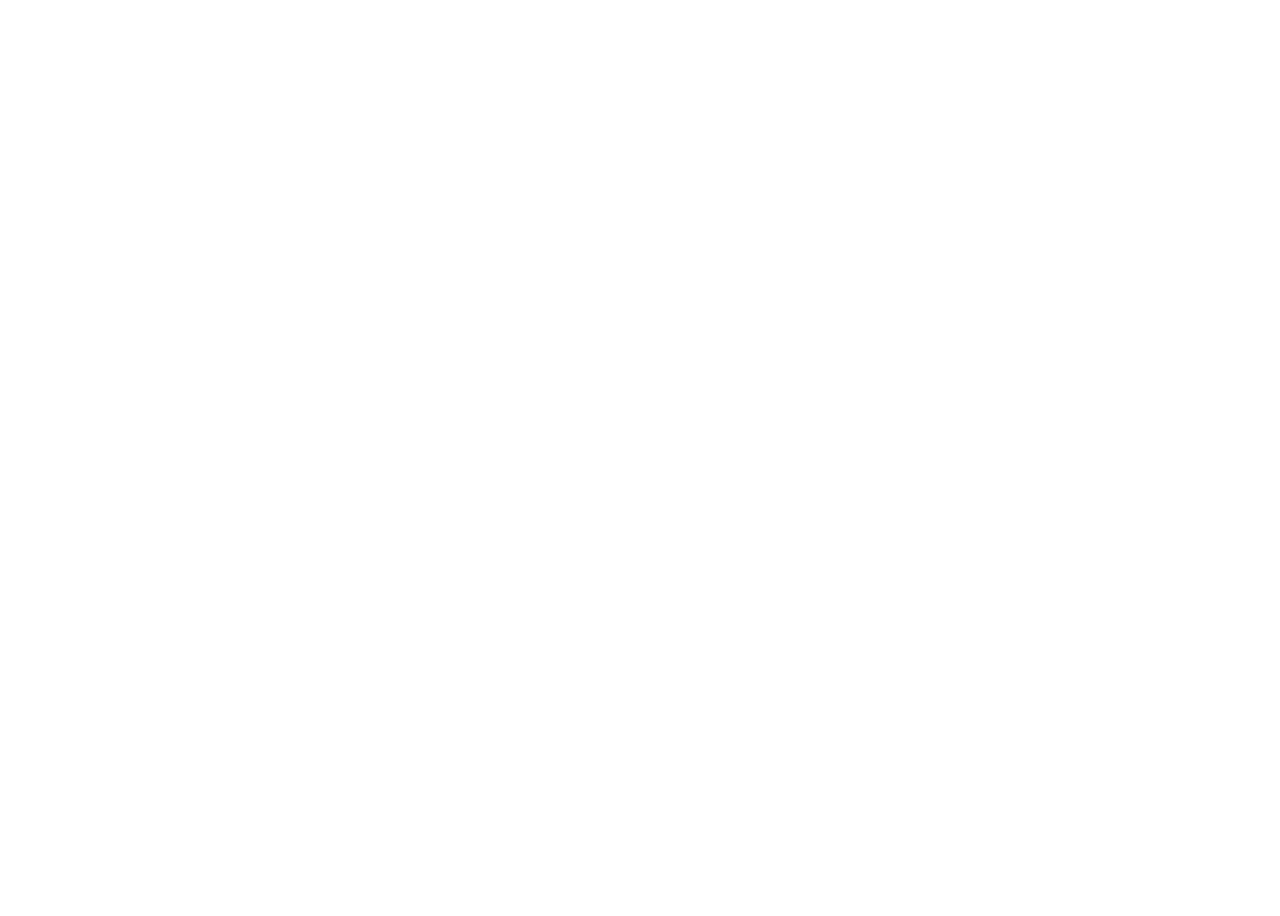
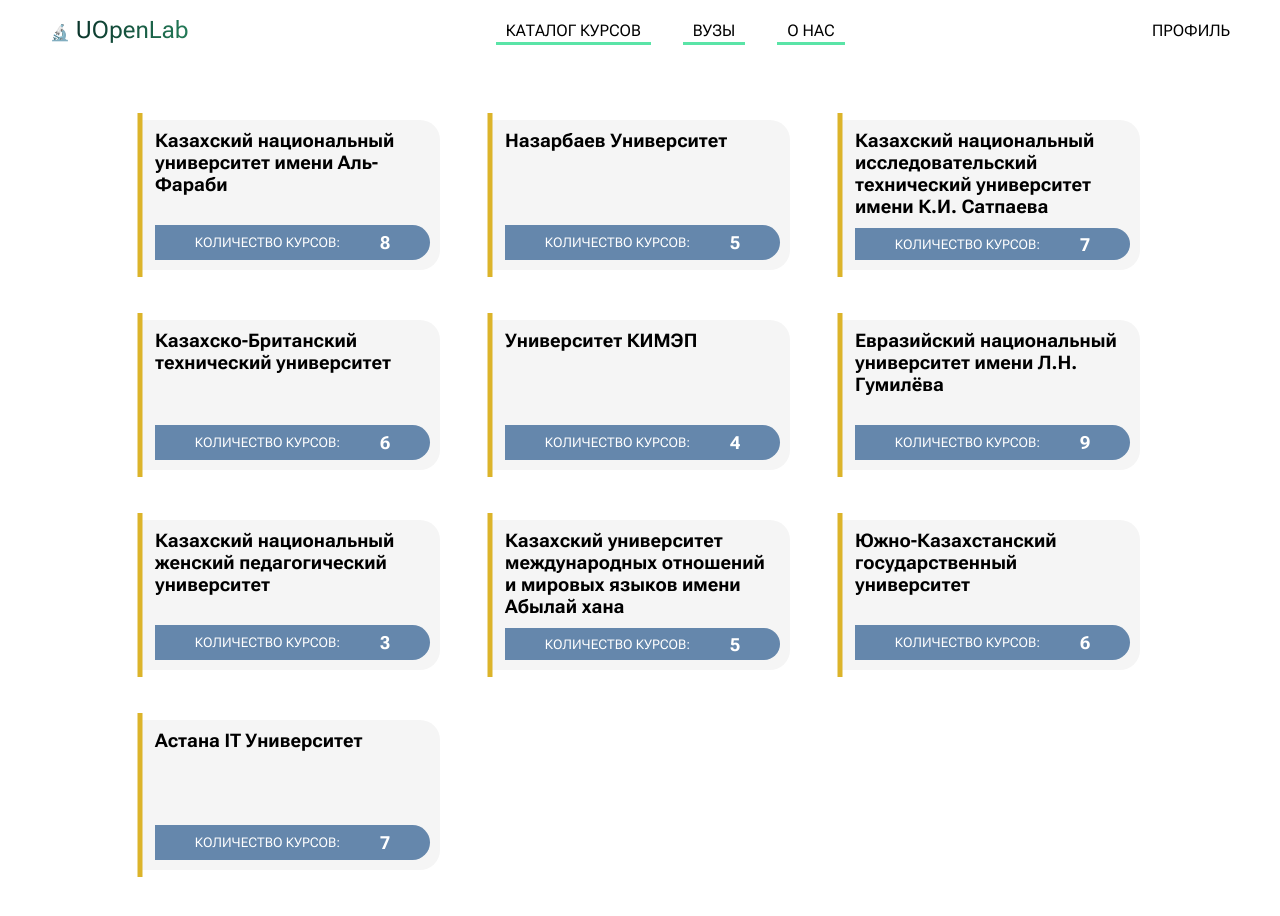
Before and after one commit to aQulionnn/massive-open-online-courses-ui, a React (Vite) app: page /universities in a window 1280 px wide. Before the commit this address had no page. Shown: the top 916 px of the page. Before the commit the page ends 800 px from the top, so only its background shows below. Built offline with nearby package versions, Linux system fonts and the light colour scheme.

Commit message:
feat: create universities page

```diff
--- a/src/App.tsx
+++ b/src/App.tsx
@@ -1,11 +1,13 @@
 import {BrowserRouter, Route, Routes} from "react-router-dom";
 import Home from "./pages/Home/Home.tsx";
+import Universities from "./pages/Universities/Universities.tsx";
 
 function App() {
     return (
         <BrowserRouter>
             <Routes>
                 <Route path="/" element={<Home />} />
+                <Route path="/universities" element={<Universities />} />
             </Routes>
         </BrowserRouter>
     )
--- a/src/components/Header/Header.module.css
+++ b/src/components/Header/Header.module.css
@@ -14,7 +14,9 @@
 
 .header-logo > * {
     font-size: 1.5rem;
-    color: #fff;
+    background: linear-gradient(90deg, #093028, #237a57);
+    background-clip: text;
+    color: transparent;
     text-decoration: none;
 }
 
--- a/src/components/Header/Header.tsx
+++ b/src/components/Header/Header.tsx
@@ -5,11 +5,12 @@
     return (
         <header className={style['header']}>
             <div className={style['header-logo']}>
-                <Link to="/">UOpenLab</Link>
+                🔬
+                <Link to="/"> UOpenLab</Link>
             </div>
             <nav className={style['nav']}>
                 <Link className={style['nav-item']} to="/">КАТАЛОГ КУРСОВ</Link>
-                <Link className={style['nav-item']} to="/">ВУЗЫ</Link>
+                <Link className={style['nav-item']} to="/universities">ВУЗЫ</Link>
                 <Link className={style['nav-item']} to="/">О НАС</Link>
             </nav>
             <div className={style['header-profile']}>
--- a/src/components/Hero/Hero.module.css
+++ b/src/components/Hero/Hero.module.css
@@ -38,6 +38,8 @@
     font-size: 3rem;
     color: #fff;
     word-wrap: break-word;
+
+    animation: fade-in 1s ease-out;
 }
 
 .hero-title span:nth-child(1) {
@@ -62,6 +64,7 @@
 
 .list-item {
     color: #000;
+    animation: fade-in 1.25s ease-out;
 }
 
 .hero-btn {
@@ -98,3 +101,14 @@
     transform: translate(50%, -50%);
     width: 35dvw;
 }
+
+@keyframes fade-in {
+    from {
+        opacity: 0;
+        transform: translateX(-100%);
+    }
+    to {
+        opacity: 1;
+        transform: translateX(0);
+    }
+}
--- /dev/null
+++ b/src/components/UniversityCard/UniversityCard.module.css
@@ -0,0 +1,43 @@
+.university {
+    position: relative;
+    padding: 10px 10px 10px 15px;
+    width: 300px;
+    height: 150px;
+    display: flex;
+    flex-direction: column;
+    justify-content: space-between;
+    gap: 10px;
+    background-color: #f5f5f5;
+    border-radius: 0 20px 20px 0;
+}
+
+.university::before {
+    content: '';
+    position: absolute;
+    top: 50%;
+    left: 50%;
+    transform: translate(-50%, -50%);
+
+    width: 100%;
+    height: 100%;
+    padding: 7px 0;
+    border-left: 5px solid #dcb42a;
+}
+
+.university-btn {
+    width: 100%;
+    height: 35px;
+    display: flex;
+    align-items: center;
+    justify-content: space-evenly;
+    background-color: #6587ac;
+    border: none;
+    border-radius: 0 20px 20px 0;
+
+    color: #fff;
+}
+
+.courses {
+    font-size: 18px;
+    font-weight: bolder;
+}
--- /dev/null
+++ b/src/components/UniversityCard/UniversityCard.tsx
@@ -0,0 +1,13 @@
+import style from './UniversityCard.module.css'
+import {UniversityProps} from "../../types/university";
+
+const UniversityCard = (props: UniversityProps) => {
+    return (
+        <div className={style['university']}>
+            <h3 className={style['name']}>{props.name}</h3>
+            <button className={style['university-btn']}>КОЛИЧЕСТВО КУРСОВ: <span className={style['courses']}>{props.courseCount}</span></button>
+        </div>
+    );
+};
+
+export default UniversityCard;
--- /dev/null
+++ b/src/components/UniversityList/UniversityList.module.css
@@ -0,0 +1,6 @@
+.university-list {
+    display: grid;
+    grid-template-columns: repeat(auto-fill, 300px);
+    justify-content: center;
+    gap: 50px;
+}
--- /dev/null
+++ b/src/components/UniversityList/UniversityList.tsx
@@ -0,0 +1,15 @@
+import style from './UniversityList.module.css'
+import universitiesData from '../../services/university-data.json'
+import UniversityCard from "../UniversityCard/UniversityCard.tsx";
+
+const UniversityList = () => {
+    return (
+        <div className={style['university-list']}>
+            {universitiesData.map((university) => (
+                <UniversityCard {...university} key={university.id} />
+            ))}
+        </div>
+    );
+};
+
+export default UniversityList;
--- /dev/null
+++ b/src/pages/Universities/Universities.module.css
@@ -0,0 +1,4 @@
+.universities {
+    width: 100%;
+    padding: 120px 90px 60px;
+}
--- /dev/null
+++ b/src/pages/Universities/Universities.tsx
@@ -0,0 +1,17 @@
+import style from './Universities.module.css'
+import Layout from "../../components/Layout/Layout.tsx";
+import UniversityList from "../../components/UniversityList/UniversityList.tsx";
+
+const Universities = () => {
+    return (
+        <Layout>
+            <div className={style['universities']}>
+                <UniversityList />
+            </div>
+        </Layout>
+    );
+};
+
+
+
+export default Universities;
--- /dev/null
+++ b/src/services/university-data.json
@@ -0,0 +1,62 @@
+[
+  {
+    "id": 1,
+    "name": "Казахский национальный университет имени Аль-Фараби",
+    "description": "Один из ведущих университетов Казахстана, предлагающий программы в области естественных наук, гуманитарных наук, инженерии, экономики и медицины.",
+    "courseCount": 8
+  },
+  {
+    "id": 2,
+    "name": "Назарбаев Университет",
+    "description": "Исследовательский университет с международным преподавательским составом, специализирующийся на инженерии, медицине, науках о данных, бизнесе и общественных науках.",
+    "courseCount": 5
+  },
+  {
+    "id": 3,
+    "name": "Казахский национальный исследовательский технический университет имени К.И. Сатпаева",
+    "description": "Ведущий технический университет, предлагающий программы в области нефтегазового дела, машиностроения, IT, горного дела и энергетики.",
+    "courseCount": 7
+  },
+  {
+    "id": 4,
+    "name": "Казахско-Британский технический университет",
+    "description": "Специализируется на IT, бизнесе, нефтегазовой инженерии, кибербезопасности и управлении проектами.",
+    "courseCount": 6
+  },
+  {
+    "id": 5,
+    "name": "Университет КИМЭП",
+    "description": "Частный университет, ориентированный на бизнес, экономику, юриспруденцию, международные отношения и медиа-коммуникации.",
+    "courseCount": 4
+  },
+  {
+    "id": 6,
+    "name": "Евразийский национальный университет имени Л.Н. Гумилёва",
+    "description": "Один из ведущих университетов в области истории, международных отношений, инженерии, IT и естественных наук.",
+    "courseCount": 9
+  },
+  {
+    "id": 7,
+    "name": "Казахский национальный женский педагогический университет",
+    "description": "Специализируется на педагогических науках, психологии, филологии, социальной работе и дошкольном образовании.",
+    "courseCount": 3
+  },
+  {
+    "id": 8,
+    "name": "Казахский университет международных отношений и мировых языков имени Абылай хана",
+    "description": "Специализируется на лингвистике, международных отношениях, переводческом деле, журналистике и востоковедении.",
+    "courseCount": 5
+  },
+  {
+    "id": 9,
+    "name": "Южно-Казахстанский государственный университет",
+    "description": "Многопрофильный университет, предлагающий программы в области аграрных наук, инженерии, экономики, педагогики и IT.",
+    "courseCount": 6
+  },
+  {
+    "id": 10,
+    "name": "Астана IT Университет",
+    "description": "Современный университет, специализирующийся на IT, кибербезопасности, программной инженерии, искусственном интеллекте и цифровых технологиях.",
+    "courseCount": 7
+  }
+]
--- /dev/null
+++ b/src/types/university.d.ts
@@ -0,0 +1,6 @@
+export type UniversityProps = {
+    id: number
+    name: string
+    description: string
+    courseCount: number
+}
```
